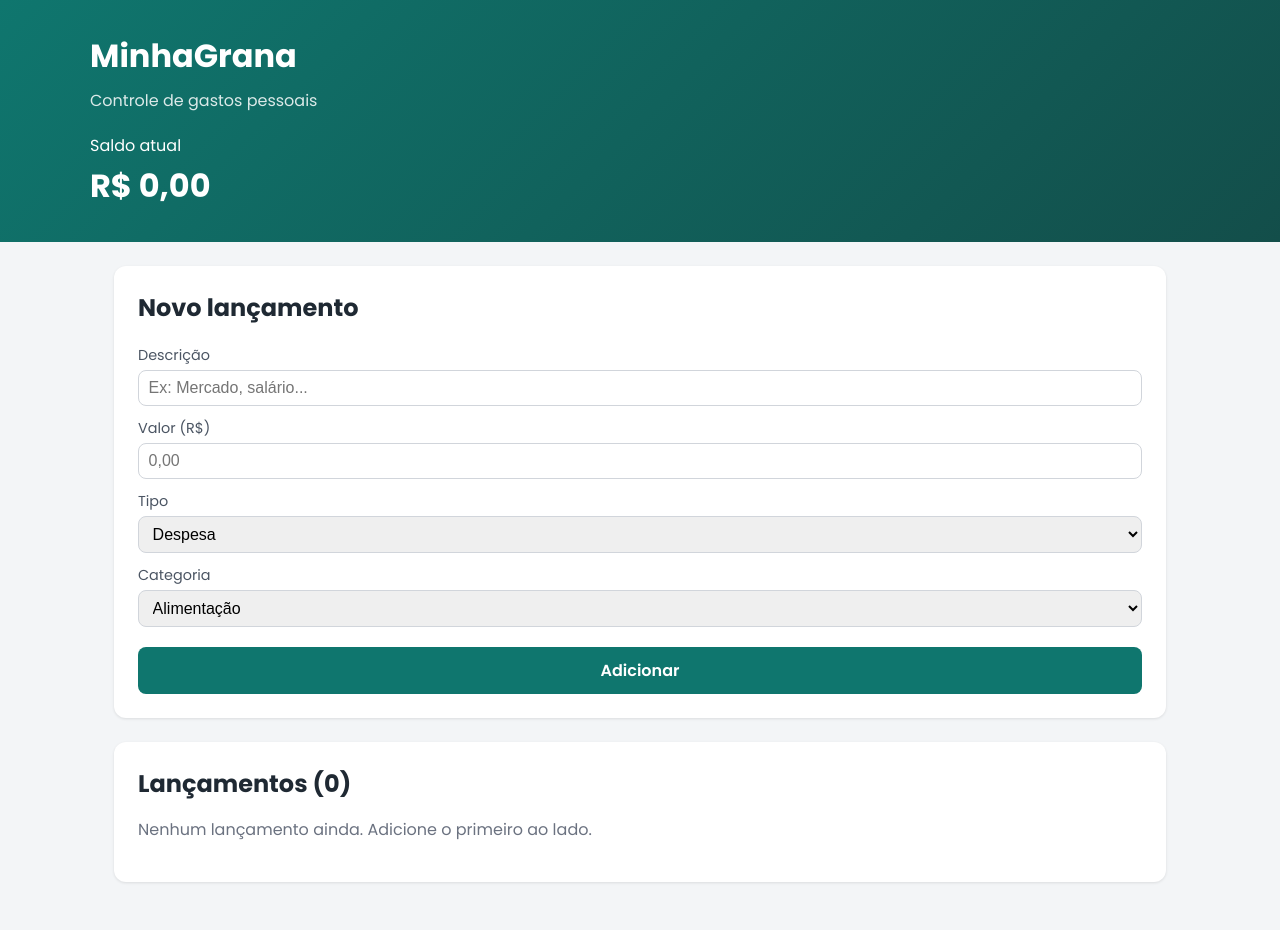
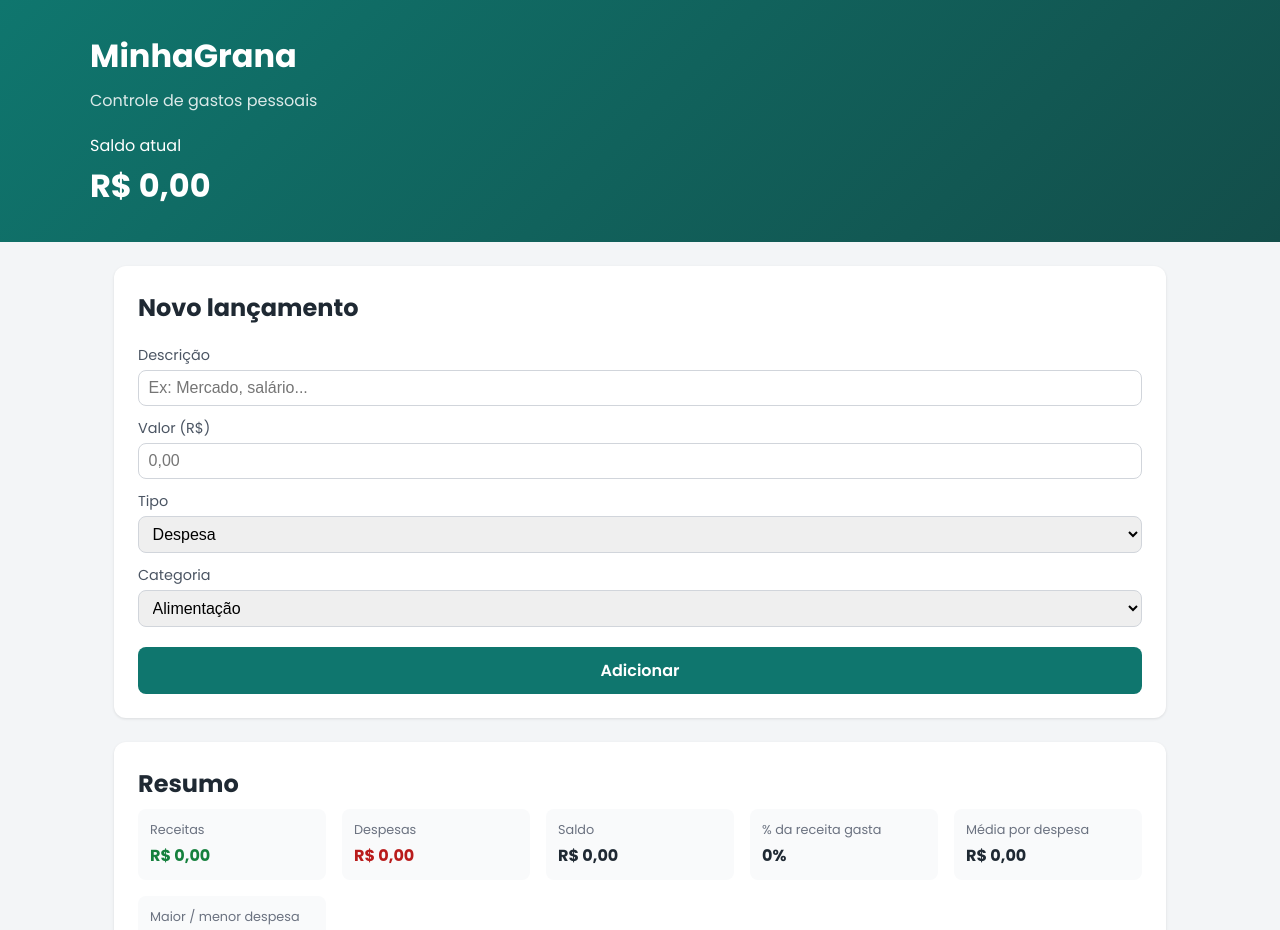
Before and after one commit to nickbelo2201/sprint3-WebDevlopment, a React (Vite) app: page / in a window 1280 px wide. Shown: the top 930 px of the page. Built offline with nearby package versions, Linux system fonts and the light colour scheme.

Commit message:
feat: resumo financeiro com calculos matematicos

```diff
--- a/src/App.css
+++ b/src/App.css
@@ -152,3 +152,39 @@
 .vazio {
   color: #6b7280;
 }
+
+.resumo {
+  background: #fff;
+  border-radius: 12px;
+  padding: 1.5rem;
+  box-shadow: 0 1px 3px rgba(0, 0, 0, 0.1);
+  margin-bottom: 1.5rem;
+}
+
+.resumo-grid {
+  display: grid;
+  grid-template-columns: repeat(auto-fit, minmax(160px, 1fr));
+  gap: 1rem;
+}
+
+.resumo-item {
+  display: flex;
+  flex-direction: column;
+  gap: 0.25rem;
+  background: #f9fafb;
+  border-radius: 8px;
+  padding: 0.75rem;
+}
+
+.resumo-item span {
+  font-size: 0.8rem;
+  color: #6b7280;
+}
+
+.cor-receita {
+  color: #15803d;
+}
+
+.cor-despesa {
+  color: #b91c1c;
+}
--- a/src/App.jsx
+++ b/src/App.jsx
@@ -3,6 +3,7 @@ import Header from './components/Header'
 import Footer from './components/Footer'
 import TransactionForm from './components/TransactionForm'
 import TransactionList from './components/TransactionList'
+import Summary from './components/Summary'
 import './App.css'
 
 function novoId() {
@@ -32,6 +33,7 @@ function App() {
       <Header saldo={saldo} />
       <main className="conteudo">
         <TransactionForm onAdicionar={addTransaction} />
+        <Summary transactions={transactions} />
         <TransactionList transactions={transactions} onExcluir={removeTransaction} />
       </main>
       <Footer />
--- /dev/null
+++ b/src/components/Summary.jsx
@@ -0,0 +1,55 @@
+function formatar(valor) {
+  return `R$ ${valor.toFixed(2).replace('.', ',')}`
+}
+
+function Summary({ transactions }) {
+  const receitas = transactions.filter((t) => t.tipo === 'receita')
+  const despesas = transactions.filter((t) => t.tipo === 'despesa')
+
+  const totalReceitas = receitas.reduce((soma, t) => soma + t.valor, 0)
+  const totalDespesas = despesas.reduce((soma, t) => soma + t.valor, 0)
+  const saldo = totalReceitas - totalDespesas
+
+  const percentualGasto = totalReceitas > 0 ? Math.round((totalDespesas / totalReceitas) * 100) : 0
+
+  const mediaDespesa = despesas.length > 0 ? totalDespesas / despesas.length : 0
+
+  const maiorDespesa = despesas.length > 0 ? Math.max(...despesas.map((t) => t.valor)) : 0
+  const menorDespesa = despesas.length > 0 ? Math.min(...despesas.map((t) => t.valor)) : 0
+
+  return (
+    <section className="resumo">
+      <h2>Resumo</h2>
+      <div className="resumo-grid">
+        <div className="resumo-item">
+          <span>Receitas</span>
+          <strong className="cor-receita">{formatar(totalReceitas)}</strong>
+        </div>
+        <div className="resumo-item">
+          <span>Despesas</span>
+          <strong className="cor-despesa">{formatar(totalDespesas)}</strong>
+        </div>
+        <div className="resumo-item">
+          <span>Saldo</span>
+          <strong>{formatar(saldo)}</strong>
+        </div>
+        <div className="resumo-item">
+          <span>% da receita gasta</span>
+          <strong>{percentualGasto}%</strong>
+        </div>
+        <div className="resumo-item">
+          <span>Média por despesa</span>
+          <strong>{formatar(mediaDespesa)}</strong>
+        </div>
+        <div className="resumo-item">
+          <span>Maior / menor despesa</span>
+          <strong>
+            {formatar(maiorDespesa)} / {formatar(menorDespesa)}
+          </strong>
+        </div>
+      </div>
+    </section>
+  )
+}
+
+export default Summary
```
